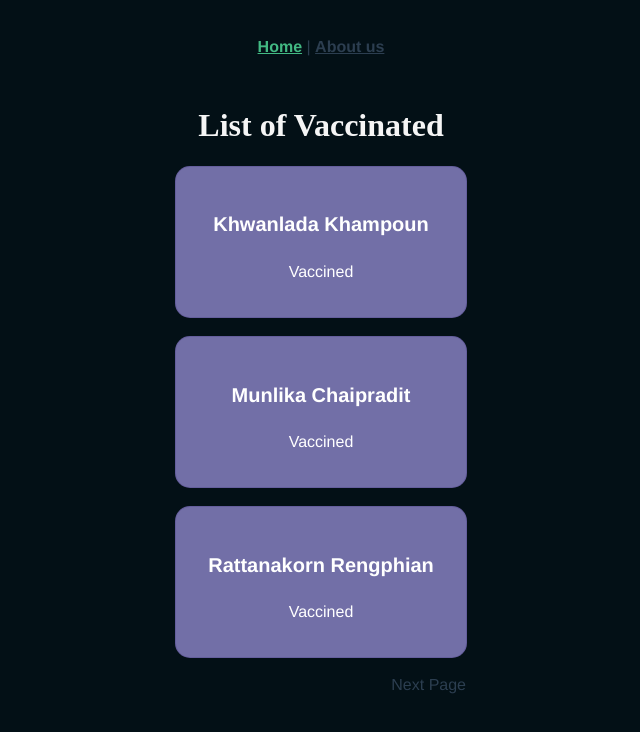
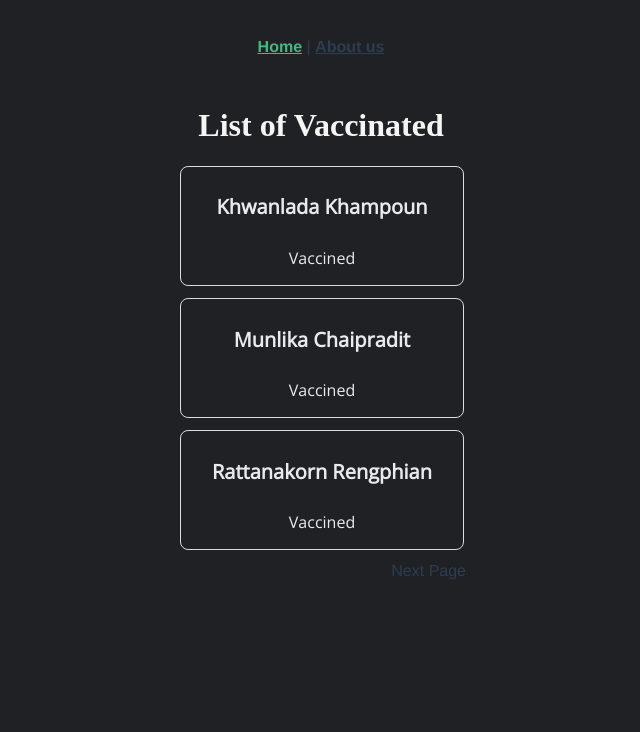
Before and after one commit to munlikaCh/SE331-2021-Project, a Vue app: page /home in a window 1280 px wide. Shown: the top 732 px of the page, without its empty margins (319-959 px from the left). Built offline with nearby package versions, Linux system fonts and the light colour scheme; data requests are answered from the project's data file.

Commit message:
edit start and color list
Signed-off-by: munlikaCh <munlika_ch@cmu.ac.th>

```diff
--- a/src/App.vue
+++ b/src/App.vue
@@ -45,7 +45,7 @@ export default {
 }
 html,
 body{
-  background-color: #031016;
+  background-color: #202124;
 }
 h1{
   color: whitesmoke;
--- a/src/components/EventCard.vue
+++ b/src/components/EventCard.vue
@@ -8,9 +8,6 @@
       <h4>{{ event.name }}{{ event.surname }}</h4>
       <p>{{ event.status }}</p>
     </div>
-
-
-
   </router-link>
 </template>
 
@@ -27,15 +24,38 @@ export default {
 </script>
 
 <style scoped>
+@import url('https://fonts.googleapis.com/css2?family=Open+Sans:wght@300;400&display=swap');
+
 .event-card {
-  border-radius: 15px;
+  border-radius: 8px;
+  border: 1px solid #dadce0;
+  overflow: hidden;
+  -webkit-transition: all 0.18s ease;
+  transition: all 0.18s ease;
+  width: 100%;
+  -webkit-transform: translateZ(0);
+  transform: translateZ(0);
+  /* color: #8ab4f8; */
+  text-decoration: none;
+  outline: 0;
+  text-decoration: none;
+  color: inherit;
+  overflow: hidden;
+  position: relative;
+  background-color: #202124;
+  color: #e8eaed;
+  font-family: 'Open Sans', sans-serif;
+  letter-spacing: normal;
+  margin-bottom: 12px;
+  min-width: 280px;
+  /* border-radius: 15px;
   padding: 20px;
   width: 250px;
   cursor: pointer;
   border: 1px solid #615899bd;
   margin-bottom: 18px;
   background-color: #9a91dbbd;
-  color: white;
+  color: white; */
 }
 
 .event-card:hover {
--- a/src/views/Start.vue
+++ b/src/views/Start.vue
@@ -1,11 +1,13 @@
 <template>
-  <h1>WELCOME TO  &nbsp; | | | &nbsp;  WEBSITE</h1>
+  <h1>WELCOME TO </h1>
   <div class="Start">
        <div class="img">
-       <img src="https://i2.fpic.cc/file/img-b1/2021/08/14/IMG_2729.md.png" alt="IMG_2729.png" border="0" />
+        <img class="imgp" src="https://i2.fpic.cc/file/img-b1/2021/08/14/IMG_2729.md.png" alt="IMG_2729.png" border="0" />
       </div>
-
-        <button class="btstart" @click="GoHome"> Click to go to home page </button>
+  <!-- <h1>WEBSITE</h1> -->
+  <p class="subtit">This website is about the COVID-19 vaccine that will show who has been vaccinated.</p>
+  <br><br><br><br>
+      <button class="btstart" @click="GoHome"> Click to go to home page </button>
         <!-- <router-link :to="{ name: 'EventList' }">Home</router-link> -->
   </div>
 </template>
@@ -26,10 +28,21 @@ export default {
 
 </script>
 <style>
+@import url('https://fonts.googleapis.com/css2?family=Open+Sans:wght@300;400&display=swap');
+
+.subtit{
+  color: white;
+  font-size: 18px;
+  font-family: 'Open Sans', sans-serif;
+}
 .events {
   display: flex;
   flex-direction: column;
   align-items: center;
+}
+.imgp{
+  max-width: 100%;
+  height: auto!important;
 }
 .pagination {
   display: flex;
```
